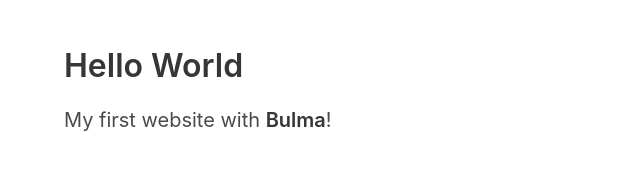
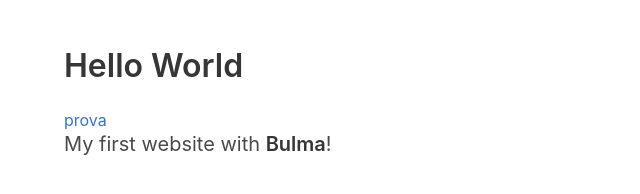
Before and after one commit to transferitore/DenoTheBest, a plain HTML site: page public/index.html in a window 1280 px wide. Shown: the whole page, without its empty margins (0-640 px from the left). Drawn offline with nearby package versions, Linux system fonts and the light colour scheme.

Commit message:
Update index.html

```diff
--- a/public/index.html
+++ b/public/index.html
@@ -15,7 +15,7 @@
             <h1 class="title">
                 Hello World
             </h1>
-            <a href="test.html"></a>
+            <a href="test.html">prova</a>
             <p class="subtitle">
                 My first website with <strong>Bulma</strong>!
             </p>
```
